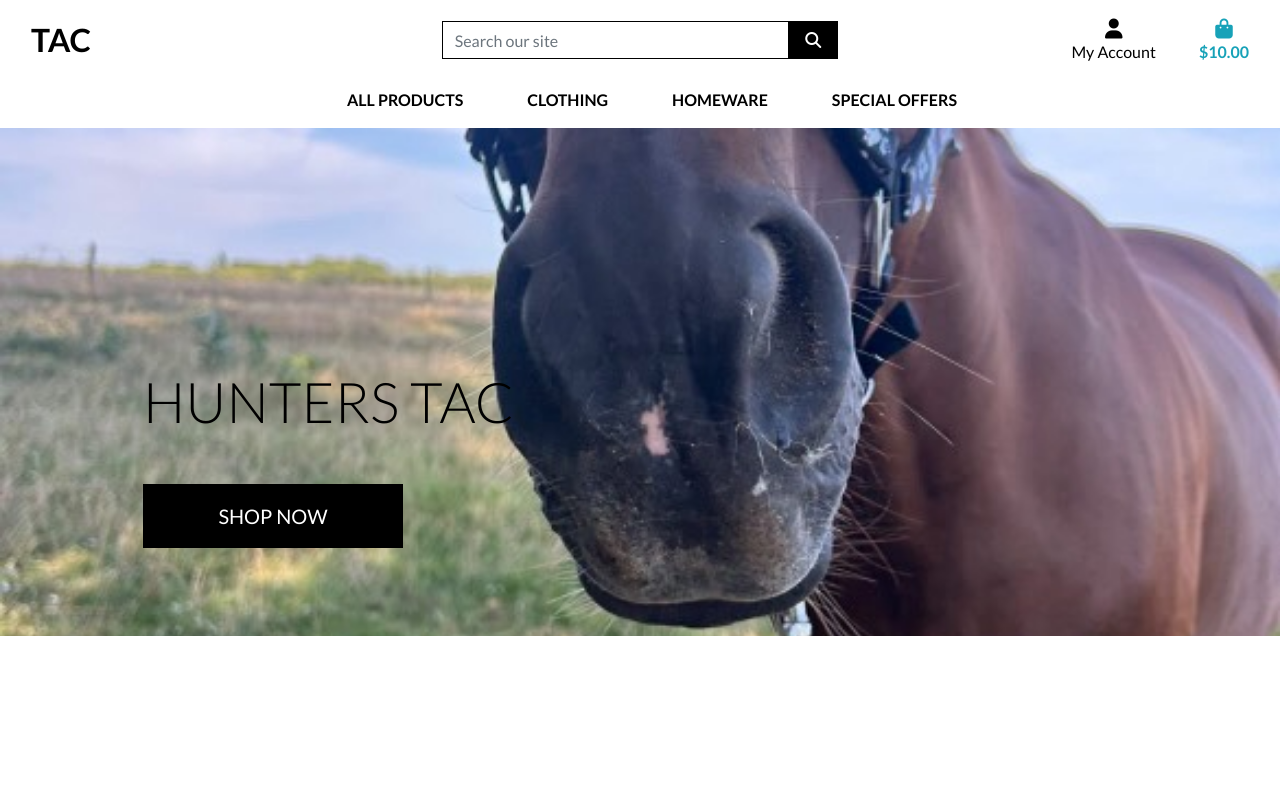
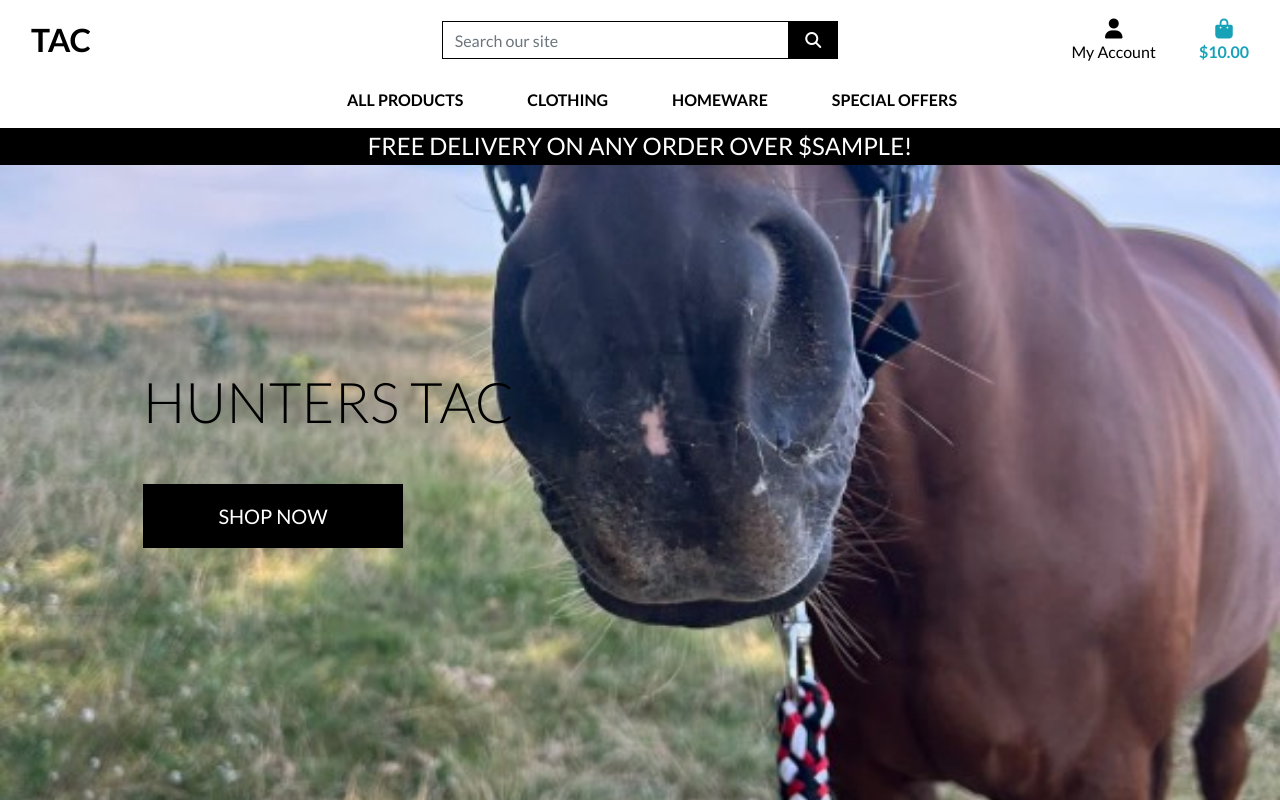
Before and after one commit to Howlerloud/Tac, a Django app: template home/templates/home/index.html in a window 1280 px wide. Run offline with Django 3.2, Linux system fonts and the light colour scheme; the template is opened without the code that fills it: most values are stand-ins (such as "Sample title", 1, 10 or a date in 2020); some libraries are stand-ins or nearby versions.

Commit message:
Added banner for delivery threshold

```diff
--- a/static/css/base.css
+++ b/static/css/base.css
@@ -6,14 +6,12 @@ body {
     height: calc(100vh - 164px);
     color: #555;
     font-family: 'Lato';
-}
-
-.background {
     background: url('/media/4.jpg') no-repeat center center fixed;
     background-size: 100%;
     height: calc(100vh - 164px);
-    width: 100%;
 }
+
+
 
 /* from Bulma */
 .icon {
@@ -57,6 +55,10 @@ body {
     color: #000 !important;
 }
 
+.bg-black {
+    background: black !important
+}
+
 .border-black {
     border: 1px solid black !important;
 }
--- a/templates/base.html
+++ b/templates/base.html
@@ -107,8 +107,12 @@
           {% include 'includes/main-nav.html' %}
         </nav>
       </div>
+      <div id="delivery-banner" class="row text-center">
+        <div class="col bg-black text-white">
+            <h4 class="logo-font my-1">Free Delivery on any order over ${{ free_shipping_threshold }}!</h4>
+        </div>
+      </div>
     </header>
-    <div class="background">
       {%if messages %}
       <div class="message-container"></div>
       {% endif %}
@@ -121,6 +125,5 @@
 
       {% block postloadjs %}
       {% endblock %}
-    </div>
   </body>
 </html>
```
